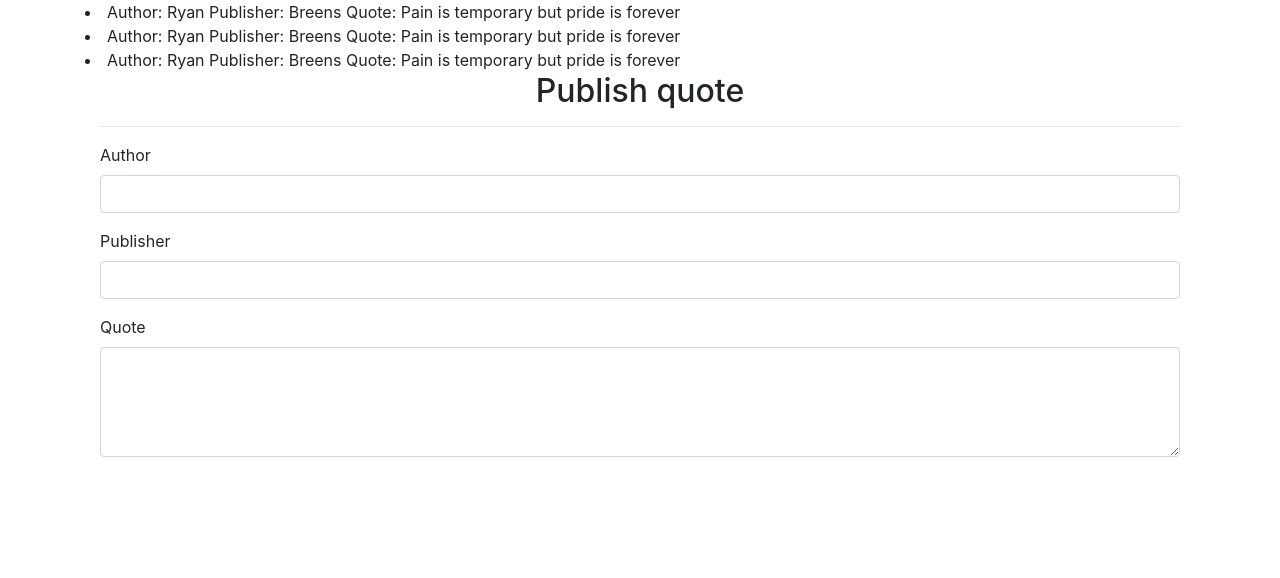
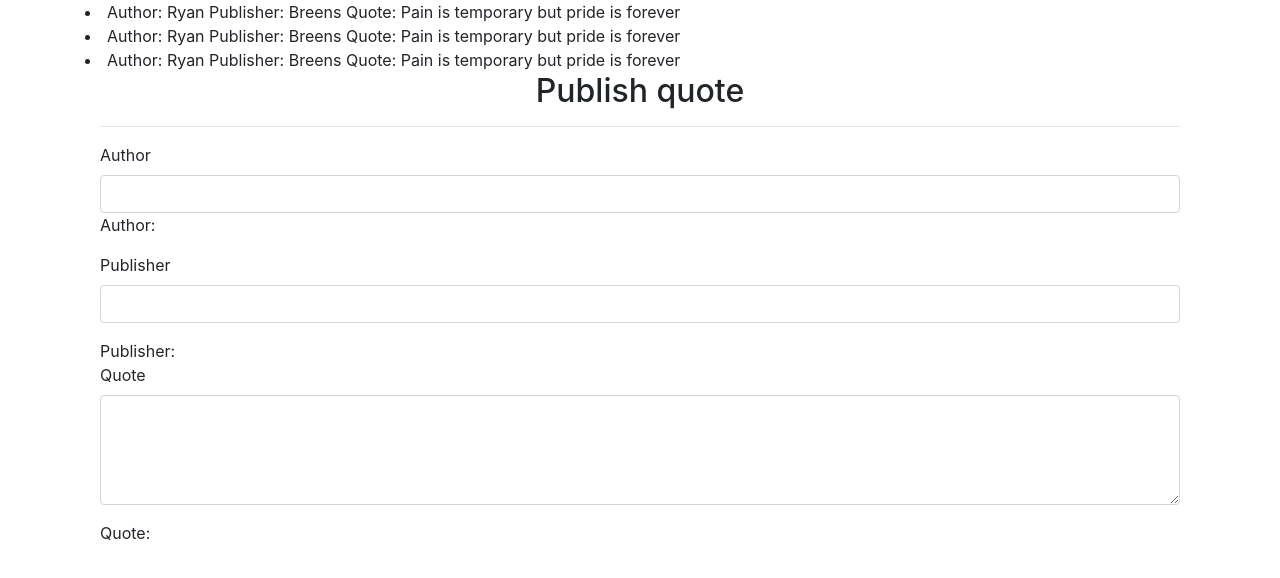
Before and after one commit to Breens-Mbaka/Quotes-WebApp, an Angular app: page / in a window 1280 px wide. Shown: the top 578 px of the page. Built offline with nearby package versions, Linux system fonts and the light colour scheme.

Commit message:
Add two way data binding for all inputs

```diff
--- a/src/app/create-quote/create-quote.component.html
+++ b/src/app/create-quote/create-quote.component.html
@@ -4,15 +4,18 @@
     <form #createQuoteForm = "ngForm">
         <div class="form-group">
             <label for="author">Author</label>
-            <input type="text" required class="form-control" id="author" [(ngModel)] = "createQuotes.author" name="author">
+            <input type="text" required class="form-control" id="author" [(ngModel)] = "createQuotes.author" name="author" name ="ngModel">
+            Author:{{createQuotes.author}}
         </div>
         <div class="form-group">
             <label for="publisher">Publisher</label>
-            <input type='text' class = "form-control" id="publisher" required>
+            <input type='text' class = "form-control" id="publisher" required [(ngModel)] = "createQuotes.publisher" name="publisher" #publisher="ngModel">
         </div>
+            Publisher:{{createQuotes.publisher}}
         <div class="form-group">
             <label for="quote">Quote</label>
-            <textarea class="form-control" id="quote" rows="4" required></textarea>
+            <textarea class="form-control" id="quote" rows="4" required [(ngModel)] = "createQuotes.content" name="quote" #quote = "ngModel"></textarea>
         </div>
+            Quote:{{createQuotes.content}}
     </form>
   </div>
```
